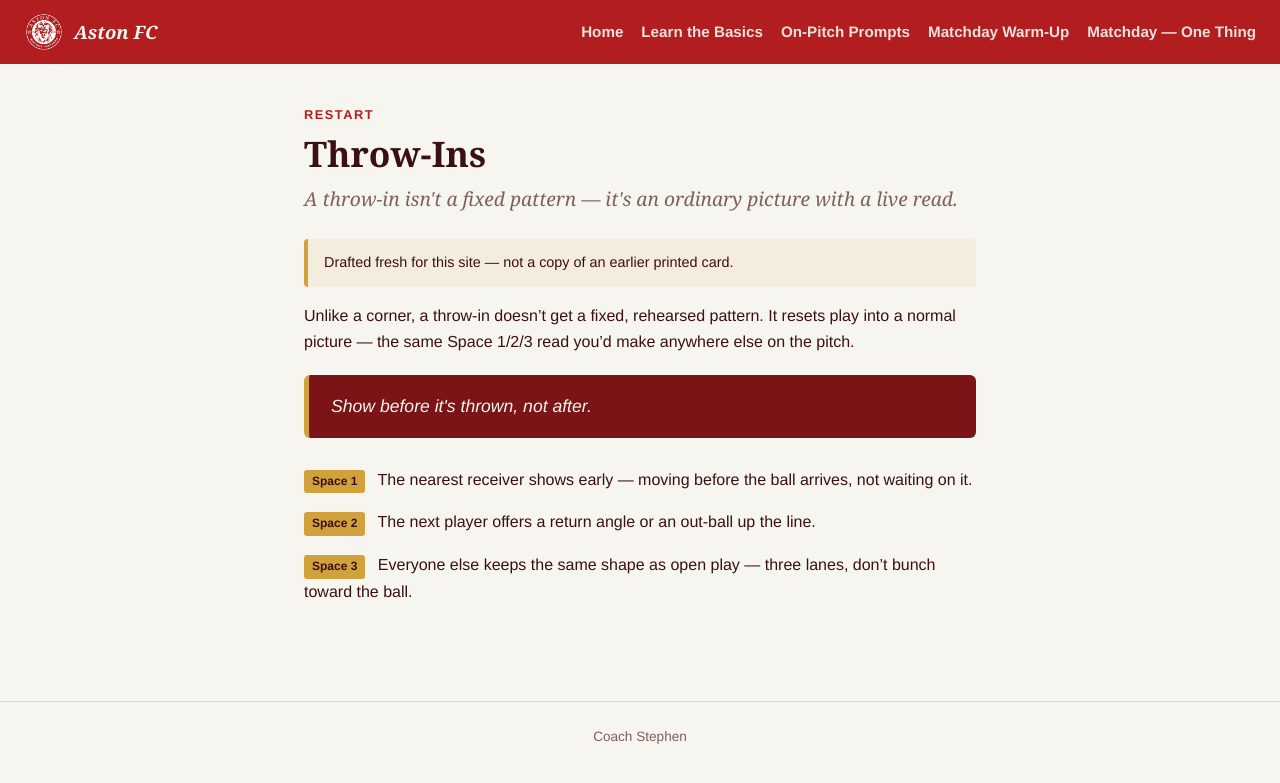
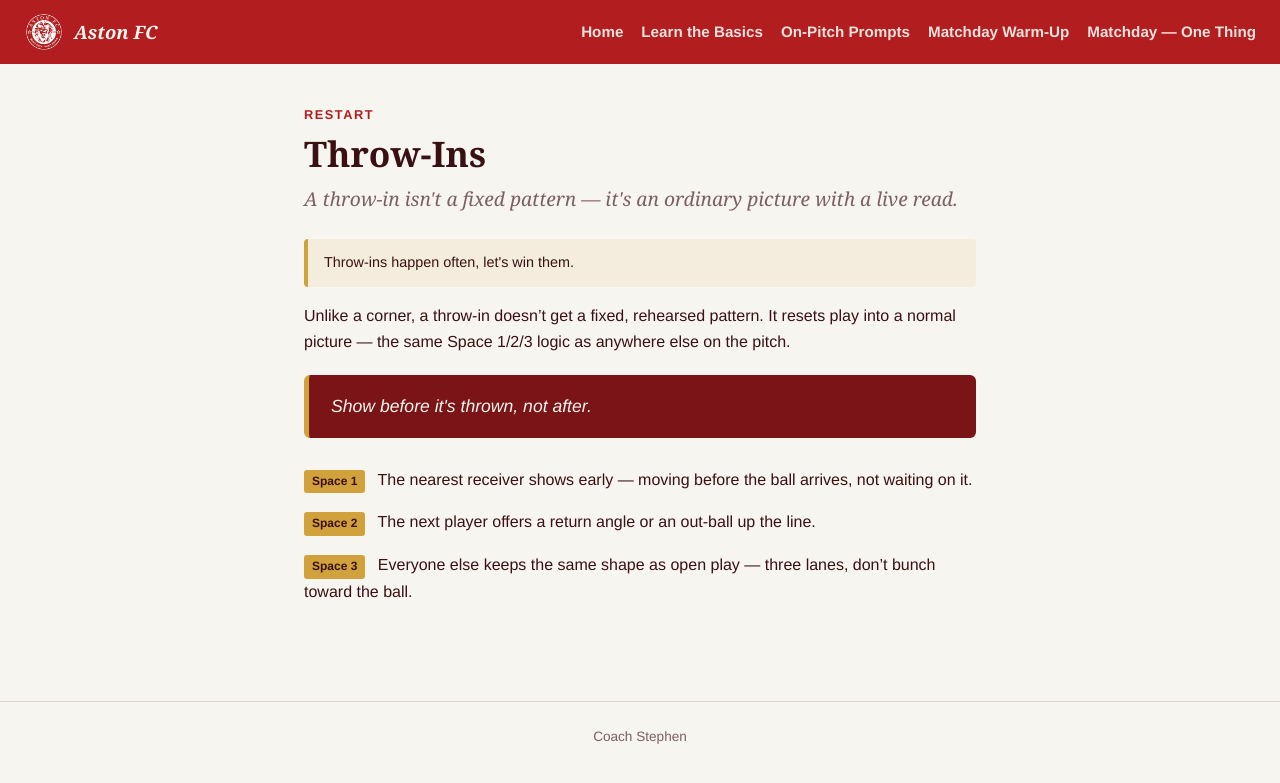
Before and after one commit to Kav-Arna/team-site, a Jekyll site: the page built from throw-ins.md, in a window 1280 px wide. Shown: the top 783 px of the page. Built offline with Jekyll 4.4.1, drawn with Linux system fonts in a browser that asks for light colours.

Commit message:
Update throw-ins.md
Small word changes

```diff
--- a/throw-ins.md
+++ b/throw-ins.md
@@ -7,10 +7,10 @@ permalink: /throw-ins/
 ---
 
 <div class="note">
-Drafted fresh for this site — not a copy of an earlier printed card.
+Throw-ins happen often, let's win them.
 </div>
 
-Unlike a corner, a throw-in doesn't get a fixed, rehearsed pattern. It resets play into a normal picture — the same Space 1/2/3 read you'd make anywhere else on the pitch.
+Unlike a corner, a throw-in doesn't get a fixed, rehearsed pattern. It resets play into a normal picture — the same Space 1/2/3 logic as anywhere else on the pitch.
 
 <div class="qbox">
 <p>Show before it's thrown, not after.</p>
```
